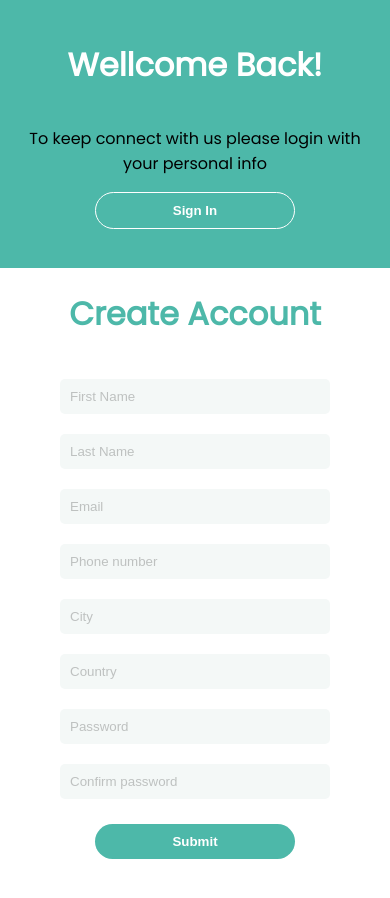
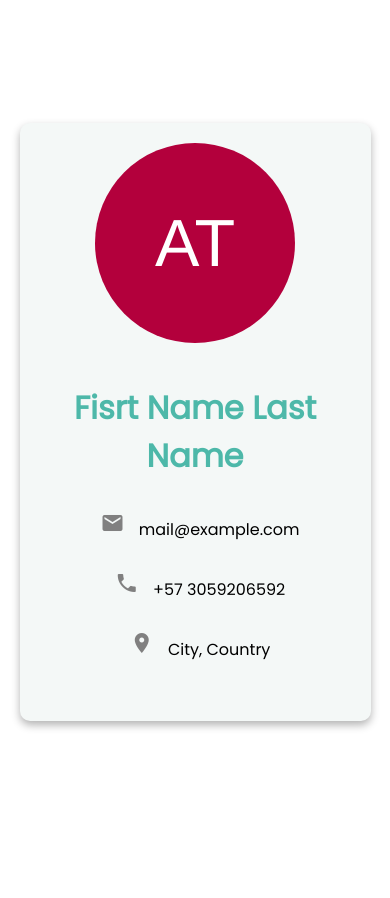
Before and after one commit to altovoy/it-social, a React (Create React App) app: page /profile in a window 390 px wide. After the commit the page ends 844 px from the top, so only its background shows below. Built offline with nearby package versions, Linux system fonts and the light colour scheme.

Commit message:
Login & profile screens
+ React router
+ Basic navigation
+ Responsive layouts

```diff
--- a/package.json
+++ b/package.json
@@ -6,8 +6,11 @@
     "@testing-library/jest-dom": "^5.12.0",
     "@testing-library/react": "^11.2.7",
     "@testing-library/user-event": "^12.8.3",
+    "material-icons-react": "^1.0.4",
     "react": "^17.0.2",
+    "react-avatar": "^3.10.0",
     "react-dom": "^17.0.2",
+    "react-router-dom": "^5.2.0",
     "react-scripts": "4.0.3",
     "web-vitals": "^1.1.2"
   },
--- a/public/index.html
+++ b/public/index.html
@@ -14,6 +14,9 @@
 
   <link rel="preconnect" href="https://fonts.gstatic.com">
   <link href="https://fonts.googleapis.com/css2?family=Poppins&display=swap" rel="stylesheet">
+
+  <link href="https://fonts.googleapis.com/icon?family=Material+Icons"
+      rel="stylesheet">
 
   <title>It Social</title>
 
--- a/src/App.css
+++ b/src/App.css
@@ -1,5 +1,3 @@
-
-
 .text-primary {
   color: #4DB8A9
 }
@@ -9,49 +7,61 @@
 }
 
 .bg-primary {
- background: #4DB8A9
+  background: #4DB8A9
 }
 
 .cols-1-2 {
-    display: grid;
-    grid-template-columns: 1fr 2fr;
-    justify-content: space-around;
-    align-items: center;
-    height: 100%;
-    width: 100%;
+  display              : grid;
+  grid-template-columns: 1fr 2fr;
+  justify-content      : space-around;
+  align-items          : center;
+  height               : 100%;
+  width                : 100%;
 }
 
 .big-container {
-  margin: auto;
+  margin   : auto;
   max-width: 1440px;
-  height: 100%
+  height   : 100%
 }
 
 .container {
   padding: 5%;
-  height: 100%;
+  height : 100%;
+}
+
+.flex-items-center {
+  display: flex;
+  align-items: center;
+
 }
 
 .flex-col-center {
-  display: flex;
-  align-items: center;
-  flex-direction: column;
+  display        : flex;
+  align-items    : center;
+  flex-direction : column;
   justify-content: center;
 }
 
-
+.flex-row-center {
+  display        : flex;
+  align-items    : center;
+  flex-direction : row;
+  justify-content: space-around;
+}
 
 .text-center {
   text-align: center;
 }
 
 .text-field {
-  background: #F4F8F7;
-  padding: 10px;
-  margin: 0;
+  background   : #F4F8F7;
+  font-size: 16px;
+  padding      : 15px;
+  margin       : 0;
   border-radius: 5px;
-  border: none;
-  width: 250px
+  border       : none;
+  width        : 250px
 }
 
 ::placeholder {
@@ -63,21 +73,22 @@
 }
 
 .button {
-  font-weight: 600;
-  padding: 10px;
-  border: none;
-  margin: 0;
-  border-radius: 100px;
-  width: 200px
+  font-weight   : 600;
+  text-transform: uppercase;
+  padding       : 15px;
+  border        : none;
+  margin        : 0;
+  border-radius : 100px;
+  width         : 200px
 }
 
-.button:hover{
+.button:hover {
   font-weight: 800;
 }
 
 .button.primary {
   background: #4DB8A9;
-  color: white
+  color     : white
 }
 
 .button.primary:hover {
@@ -90,7 +101,7 @@
 
 .button.outlined {
   background: none;
-  border: 1px solid black;
+  border    : 1px solid black;
 }
 
 .button.outlined.white {
@@ -100,14 +111,31 @@
 
 
 .vert-dist {
-  display: grid;
+  display : grid;
   grid-gap: 10px
 }
 
 .form-cols {
-  display: grid;
-  grid-gap: 20px 10px;
+  display              : grid;
+  grid-gap             : 20px 10px;
   grid-template-columns: auto auto;
+}
+
+.profile-container {
+  display        : flex;
+  align-items    : center;
+  flex-direction : row;
+  justify-content: center;
+  width: 80%;
+  padding: 5%;
+  border-radius: 10px;
+  background-color: #F4F8F7;
+  box-shadow: 0 4px 8px 0 rgba(0,0,0,0.3);
+}
+
+.icon{
+  margin: 10px;
+  color: gray
 }
 
 
@@ -123,4 +151,10 @@
   .form-cols {
     grid-template-columns: auto;
   }
+
+  .profile-container {
+    text-align: center;
+    flex-direction: column;
+  }
+
 }
--- a/src/App.js
+++ b/src/App.js
@@ -1,13 +1,32 @@
 import './App.css'
 
-import SignUp from './components/SignUp'
+import {
+  BrowserRouter as Router,
+  Switch,
+  Route,
+} from "react-router-dom";
+
+import SignUp from './components/SignUp.jsx'
+import Login from './components/Login.jsx'
+import Profile from './components/Profile.jsx'
 
 function App() {
   return (
+    <Router>
     <div className='big-container'>
-
-    <SignUp />
+    <Switch>
+          <Route path="/profile">
+            <Profile />
+          </Route>
+          <Route path="/sign-up">
+            <SignUp />
+          </Route>
+          <Route path="/">
+            <Login />
+          </Route>
+        </Switch>
     </div>
+    </Router>
   );
 }
 
--- /dev/null
+++ b/src/components/Login.jsx
@@ -0,0 +1,69 @@
+import React, {useState} from 'react'
+
+import {Link, useHistory} from "react-router-dom";
+
+function SignUp() {
+    const history = useHistory()
+    const [formData, setFormData] = useState(
+        {
+            email: '',
+            password: '',
+        }
+    )
+
+    const onChange = (e) =>{
+        setFormData({...formData, [e.target.id]: e.target.value})
+    }
+
+    const onSubmit = (e)=> {
+        history.push("/profile");
+        e.preventDefault();
+    }
+
+    return (
+        <div className='big-container cols-1-2'>
+            <div className='container flex-col-center bg-primary text-center'>
+                <h1 className='white' >Hello, friend!</h1>
+                <p className='white'>Enter your personal details and start journey with us</p>
+                <Link to='sign-up'>
+                <button className="button outlined white">Sign Up</button>
+                </Link>
+
+            </div>
+
+            <div className='container flex-col-center text-center'>
+                <div className='vert-dist'>
+                    <h1 className='text-primary'>Sign in to IT-social</h1>
+                    <div >
+
+                    </div>
+
+                    <form onSubmit={onSubmit} >
+                        <div className='vert-dist'>
+                            <div>
+                                <input className='text-field' onChange={onChange} type='email' id='email' placeholder='Email' ></input>
+                            </div>
+                            <div>
+                                <input className='text-field' onChange={onChange} type='password' id='password1' placeholder='Password' ></input>
+                            </div>
+                        </div>
+                        <br/>
+
+
+
+                        <div>
+                            <input className='button primary white' type='submit' value="Sign In" />
+                        </div>
+
+                    </form>
+
+                    <a href="#">Forgot your password?</a>
+
+                </div>
+
+            </div>
+        </div>
+    )
+}
+
+export default SignUp
--- /dev/null
+++ b/src/components/Profile.jsx
@@ -0,0 +1,27 @@
+import Avatar from 'react-avatar';
+import MaterialIcon from 'material-icons-react';
+
+
+function Profile({ name, lastName, email, phone, city, country }) {
+    return (
+        <div className='big-container flex-col-center'>
+            <div className='profile-container flex-row-center '  >
+                <Avatar name="Alejandro Torres" round={true} size="200" />
+
+                <div style={{ margin: 20, }} >
+                    <h1 className='text-primary'>{`${name || 'Fisrt Name'} ${lastName || 'Last Name'}`}</h1>
+
+                    <p><span class="material-icons icon">email</span> {email || 'mail@example.com'}</p>
+                    <p> <span class="material-icons icon">phone</span> {phone || '+57 3059206592'}</p>
+                    <p> <span class="material-icons icon">place</span> {`${city || 'City'}, ${country || 'Country'}`}</p>
+
+                </div>
+
+            </div>
+
+
+        </div>
+    )
+}
+
+export default Profile
--- a/src/components/SignUp.js
+++ b/src/components/SignUp.jsx
@@ -1,4 +1,6 @@
-import React, {useState} from 'react'
+import React, { useState } from 'react'
+
+import {Link} from "react-router-dom";
 
 function SignUp() {
 
@@ -15,16 +17,24 @@ function SignUp() {
         }
     )
 
-    const onChange = (e) =>{
-        setFormData({...formData, [e.target.id]: e.target.value})
+    const onChange = (e) => {
+        setFormData({ ...formData, [e.target.id]: e.target.value })
+
+    }
+
+    const onSubmit = (e)=> {
+
+        e.preventDefault();
     }
 
     return (
         <div className='big-container cols-1-2'>
             <div className='container flex-col-center bg-primary text-center'>
                 <h1 className='white' >Wellcome Back!</h1>
-                <p>To keep connect with us please login with your personal info</p>
-                <button className="button outlined white">Sign In</button>
+                <p className='white'>To keep connect with us please login with your personal info</p>
+                <Link to='/'>
+                    <button className="button outlined white">Sign In</button>
+                </Link>
             </div>
 
             <div className='container flex-col-center text-center'>
@@ -34,7 +44,7 @@ function SignUp() {
 
                     </div>
 
-                    <form  >
+                    <form onSubmit={onSubmit} >
                         <div className='form-cols'>
                             <div>
                                 <input className='text-field' onChange={onChange} type='text' id='firstName' placeholder='First Name' ></input>
@@ -61,9 +71,9 @@ function SignUp() {
                                 <input className='text-field' onChange={onChange} type='password' id='password2' placeholder='Confirm password' ></input>
                             </div>
                         </div>
-                        <br/>
+                        <br />
                         <div>
-                            <input className='button primary white' type='submit' />
+                            <input className='button primary white' type='submit' value="Sign up" />
                         </div>
 
                     </form>
```
Also changed, not shown: src/components/Home.js (deleted, +0 -14 lines), 1 other file (tests, documents, lock files or other folders).
